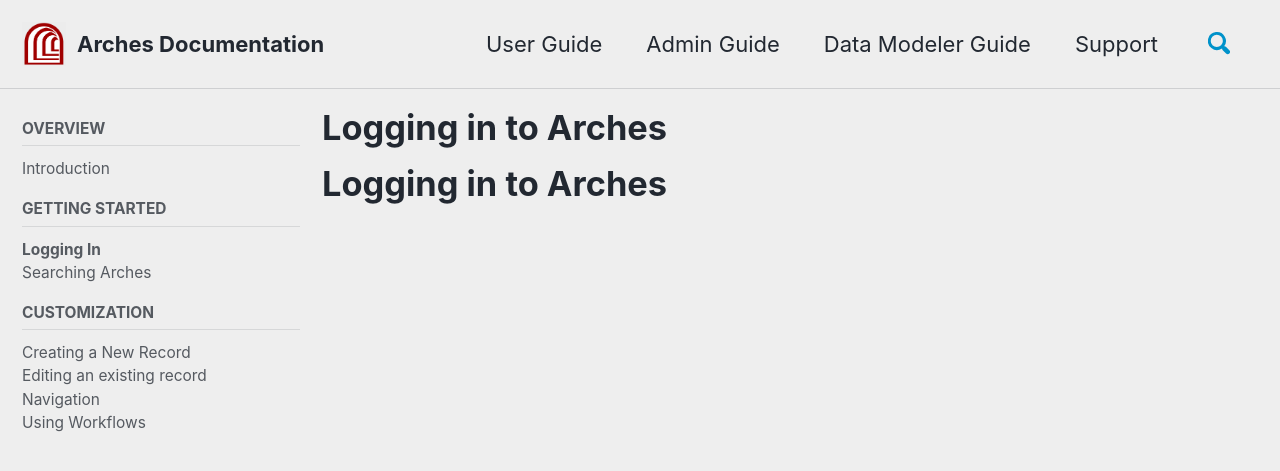
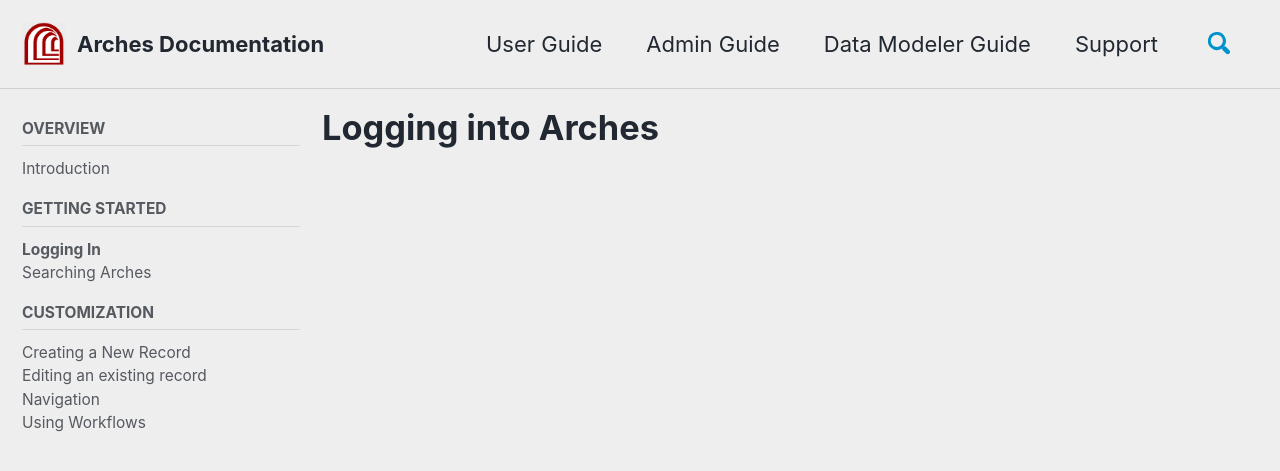
Before and after one commit to fargeo/archesguides, a Jekyll site: the page built from _pages/logging-in.md, in a window 1280 px wide and 900 px high. Shown: the top 471 px of the window. Built offline with Jekyll 4.4.1, drawn with Linux system fonts in a browser that asks for light colours; cached includes are drawn as plain includes; nearby versions of some CDN libraries; our own code applies the rules of GitHub Pages for plain Markdown files.

Commit message:
Update logging-in.md
title in front matter

```diff
--- a/_pages/logging-in.md
+++ b/_pages/logging-in.md
@@ -1,6 +1,7 @@
 ---
 permalink: /user-docs/logging-in/
 layout: single
+title: Logging into Arches
 sidebar:
   nav: "user docs"
 defaults:
@@ -10,4 +11,3 @@
     values:
       author_profile: false
 ---
-# Logging in to Arches
```
